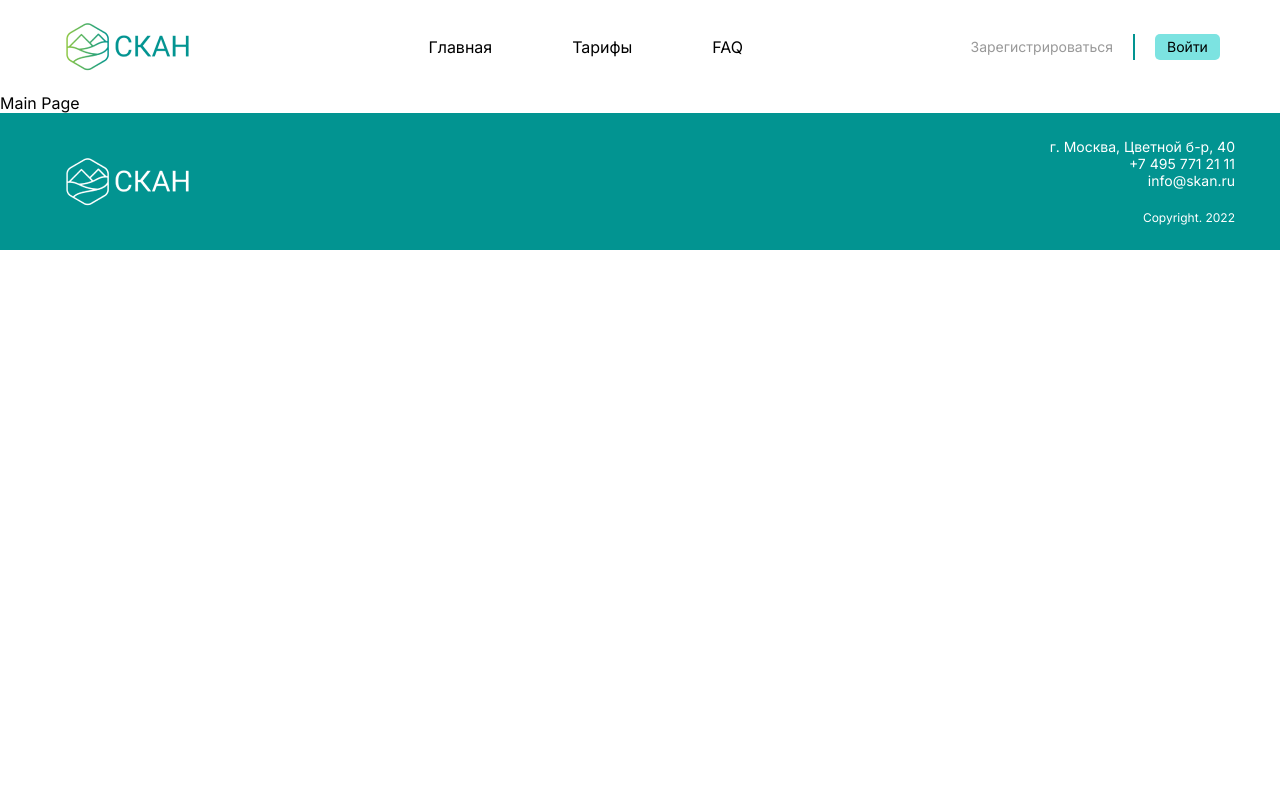
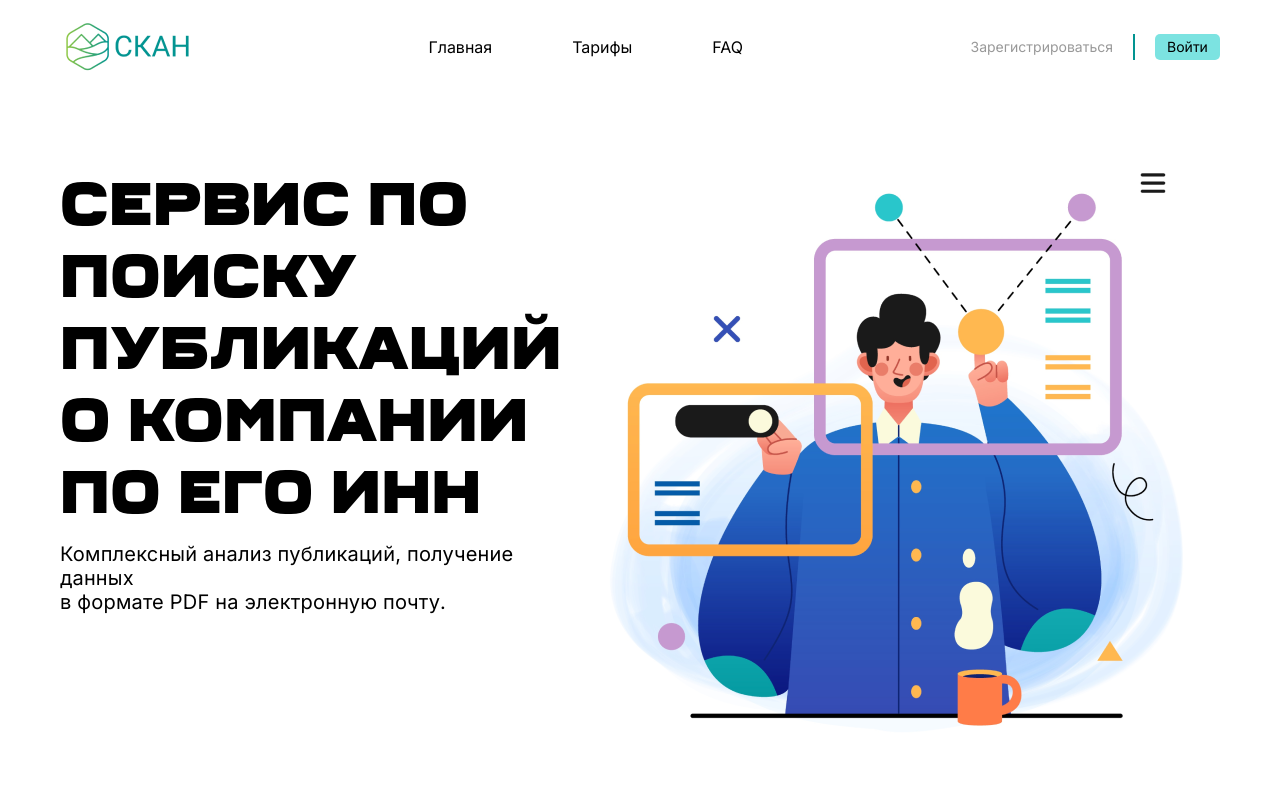
Before and after one commit to tamara-danilova2105/skan-app, a React (Create React App) app: page / in a window 1280 px wide. Shown: the top 800 px of the page. Built offline with nearby package versions, Linux system fonts and the light colour scheme.

Commit message:
added font ferry, section about us

```diff
--- a/public/index.html
+++ b/public/index.html
@@ -12,6 +12,8 @@
     <title>SCAN App</title>
     <link rel="preconnect" href="https://fonts.googleapis.com" />
     <link rel="preconnect" href="https://fonts.gstatic.com" crossorigin />
+    <link rel="preconnect" href="https://fonts.googleapis.com" />
+    <link rel="preconnect" href="https://fonts.gstatic.com" crossorigin />
     <link
       href="https://fonts.googleapis.com/css2?family=Inter&display=swap"
       rel="stylesheet"
--- /dev/null
+++ b/src/components/AboutUs/index.js
@@ -0,0 +1,33 @@
+import { useSelector } from 'react-redux';
+import styles from './styles.module.css';
+import { getAuthStatus } from '../../pages/AuthPage/services/slice';
+import { Link } from 'react-router-dom';
+import main from '../../assets/main.png'
+
+export const AboutUs = () => {
+    const authStatus = useSelector(getAuthStatus);
+
+    return (
+        <section className={styles.main}>
+            <div className={styles.container_about}>
+                <h1 className={styles.header}>
+                    Cервис по поиску публикаций <br /> о компании <br /> по его ИНН
+                </h1>
+                <p className={styles.text}>
+                    Комплексный анализ публикаций, получение данных <br /> в формате PDF на электронную почту.
+                </p>
+                {
+                    authStatus &&
+                    <Link to={'/search'}>
+                        <button
+                            className={styles.button}
+                        >
+                            Запросить данные
+                        </button>
+                    </Link>
+                }
+            </div>
+            <img src={main} alt='main' />
+        </section>
+    );
+};
--- /dev/null
+++ b/src/components/AboutUs/styles.module.css
@@ -0,0 +1,45 @@
+.main {
+    display: flex;
+    justify-content: space-between;
+    padding: 69px 60px;
+}
+
+.container_about {
+    width: 743px;
+}
+
+.header {
+    font-size: 60px;
+    font-family: Ferry;
+    font-style: normal;
+    font-weight: 900;
+    line-height: normal;
+    letter-spacing: 0.6px;
+}
+
+.text {
+    color: #000;
+    font-size: 20px;
+    font-family: 'Inter', sans-serif;
+    font-style: normal;
+    font-weight: 400;
+    line-height: normal;
+    letter-spacing: 0.2px;
+    margin-top: 20px;
+}
+
+.button {
+    border-radius: 5px;
+    background: #5970FF;
+    color: #FFF;
+    font-size: 22px;
+    font-family: 'Inter', sans-serif;
+    font-style: normal;
+    font-weight: 500;
+    line-height: normal;
+    letter-spacing: 0.22px;
+    border: none;
+    padding: 14px 64px;
+    margin-top: 70px;
+    cursor: pointer;
+}
--- a/src/components/Navbar/styles.module.css
+++ b/src/components/Navbar/styles.module.css
@@ -10,4 +10,5 @@
     text-decoration: none;
     color: black;
     margin: 0px 40px;
+    font-family: 'Inter', sans-serif;
 }
--- a/src/components/Navbar/ui/AccountInfo/styles.module.css
+++ b/src/components/Navbar/ui/AccountInfo/styles.module.css
@@ -8,8 +8,8 @@
 }
 
 .text {
-    font-size: 10px;
-    font-family: Inter;
+    font-size: 11px;
+    font-family: 'Inter', sans-serif;
     font-style: normal;
     font-weight: 400;
     line-height: normal;
@@ -20,7 +20,7 @@
     margin-left: 9px;
     color: #000;
     font-size: 14px;
-    font-family: Inter;
+    font-family: 'Inter', sans-serif;
     font-style: normal;
     font-weight: 700;
     line-height: normal;
@@ -30,7 +30,7 @@
     margin-left: 9px;
     color: #8AC540;
     font-size: 14px;
-    font-family: Inter;
+    font-family: 'Inter', sans-serif;
     font-style: normal;
     font-weight: 700;
     line-height: normal;
--- a/src/components/Navbar/ui/SignIn/styles.module.css
+++ b/src/components/Navbar/ui/SignIn/styles.module.css
@@ -14,6 +14,7 @@
     margin-right: 20px;
     opacity: 40%;
     cursor: pointer;
+    font-family: 'Inter', sans-serif;
 }
 
 .sign_in {
@@ -34,4 +35,5 @@
 .link {
     text-decoration: none;
     color: black;
+    font-family: 'Inter', sans-serif;
 }
--- a/src/components/Navbar/ui/UserInfo/styles.module.css
+++ b/src/components/Navbar/ui/UserInfo/styles.module.css
@@ -23,7 +23,7 @@
 
 .text {
     font-size: 14px;
-    font-family: Inter;
+    font-family: 'Inter', sans-serif;
     font-style: normal;
     font-weight: 400;
     line-height: normal;
@@ -31,10 +31,11 @@
 
 .button {
     border: none;
+    background: inherit;
     cursor: pointer;
     opacity: 40%;
-    font-size: 10px;
-    font-family: Inter;
+    font-size: 14px;
+    font-family: 'Inter', sans-serif;
     font-style: normal;
     font-weight: 400;
     line-height: normal;
--- a/src/index.css
+++ b/src/index.css
@@ -1,3 +1,10 @@
+@font-face {
+  font-family: 'Ferry';
+  src: url('./assets/ferry_black.otf');
+  font-weight: normal;
+  font-style: normal;
+}
+
 * {
   margin: 0;
   padding: 0;
--- a/src/pages/AuthPage/model/styles.module.css
+++ b/src/pages/AuthPage/model/styles.module.css
@@ -3,6 +3,7 @@
     justify-content: space-between;
     align-items: center;
     padding: 69px 141px 80px 60px;
+    flex-wrap: wrap;
 }
 
 .header {
--- a/src/pages/MainPage/index.js
+++ b/src/pages/MainPage/index.js
@@ -1,9 +1,10 @@
+import { AboutUs } from '../../components/AboutUs';
 import styles from './styles.module.css';
 
 export const MainPage = () => {
     return (
         <main className={styles.main}>
-            Main Page
+            <AboutUs />
         </main>
     );
 };
```
Also changed, not shown: src/assets/ferry_black.otf (added), src/assets/main.png (added).
